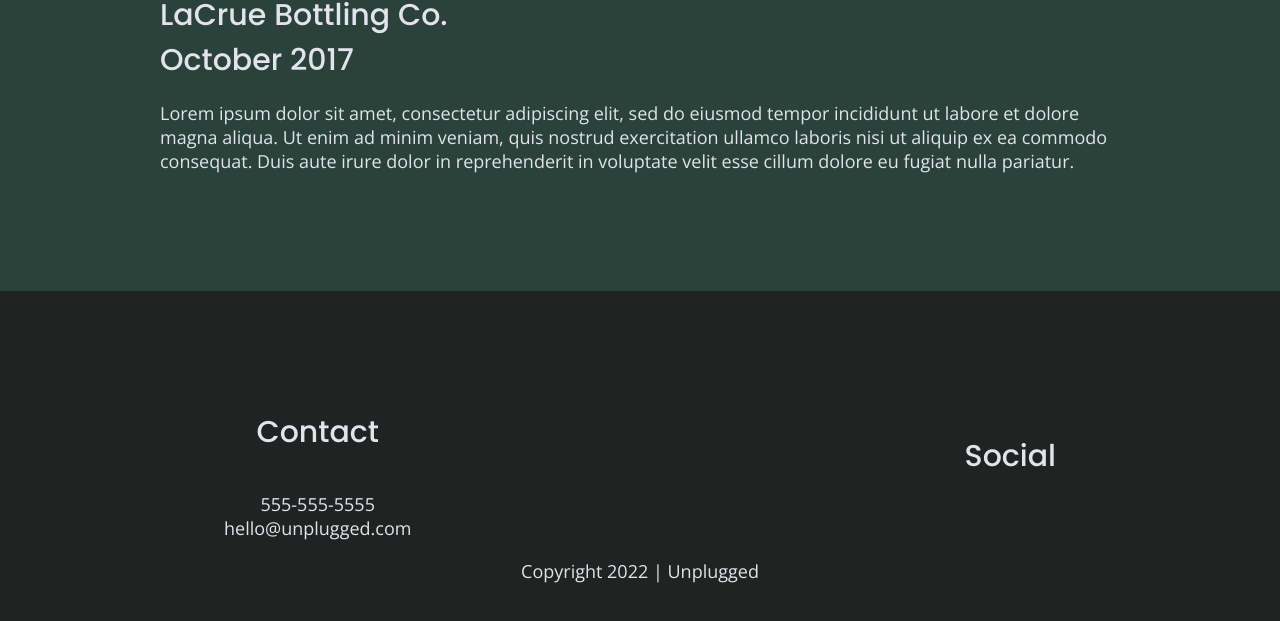
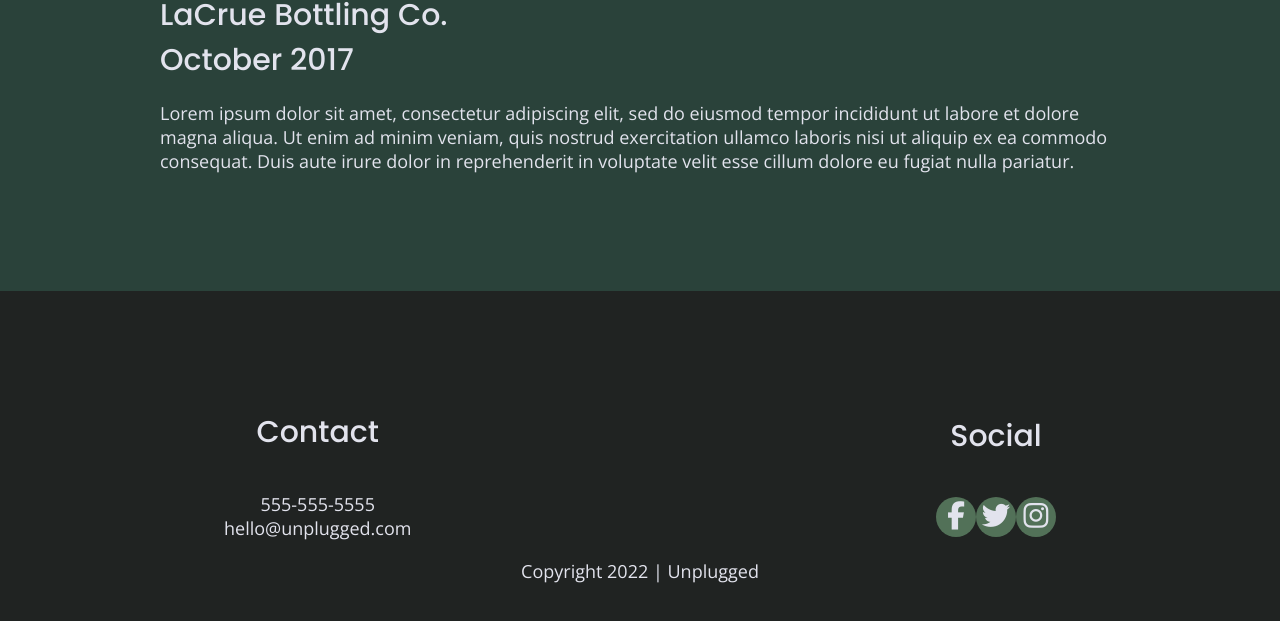
Before and after one commit to katekeefer/SBrydon, a website: page index.html in a window 1280 px wide. Shown: the part 2944-3565 px from the top of the page. Drawn offline with nearby package versions, Linux system fonts and the light colour scheme.

Commit message:
Added social icons to all pages.

```diff
--- a/css/main.css
+++ b/css/main.css
@@ -250,10 +250,20 @@ footer .social-icons {
 }
 
 footer .social-icons p {
+  background-color: #527158;
   display: flex;
+  align-items: center;
   justify-content: center;
-  align-items: center;
+  height: 40px;
+  width: 40px;
+  border-radius: 50%;
+
 }
+
+footer .social-icons p i {
+  font-size: 1.4em;
+}
+
 
 footer .copyright {
   margin: 20px 0;
--- a/index.html
+++ b/index.html
@@ -128,8 +128,16 @@
       <div class="social">
         <h4>Social</h4>
         <div class="social-icons">
-          <p><a href="https://www.facebook.com/kate.phair.3" target="_blank"></a></p>
-        </div><!--social icons closing div-->
+          <p>
+            <a href="https://www.facebook.com/kate.phair.3" target="_blank"><i class="fab fa-facebook-f"></i></a>
+          </p>
+          <p>
+            <a href="" target="_blank"><i class="fab fa-twitter"></i></a>
+          </p>
+          <p>
+            <a href="https://www.instagram.com/phairmade" target="_blank"><i class="fab fa-instagram"></i></a>
+          </p>
+          </div><!--social icons closing div-->
       </div><!--social closing div-->
     </div><!--footer content closing div-->
     <div class="copyright">
```
Also changed, not shown: about/index.html (+9 -1 lines), faq/index.html (+9 -1 lines).
